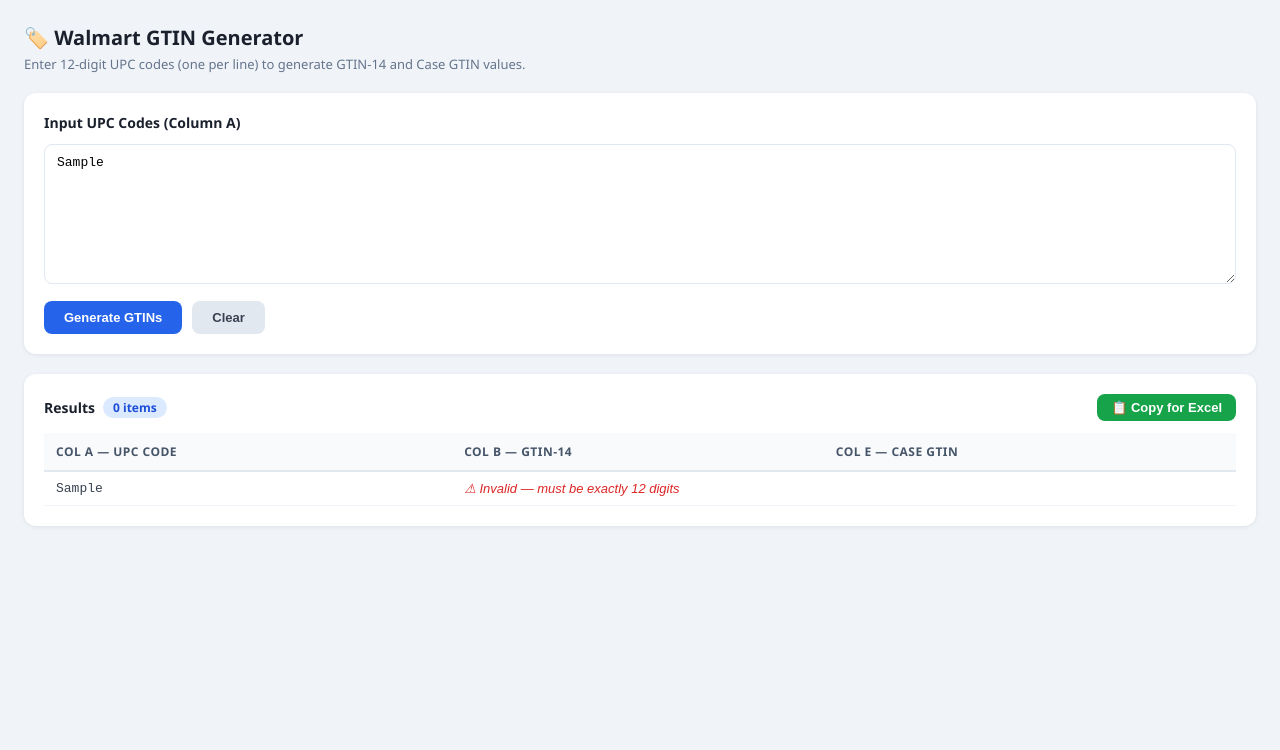
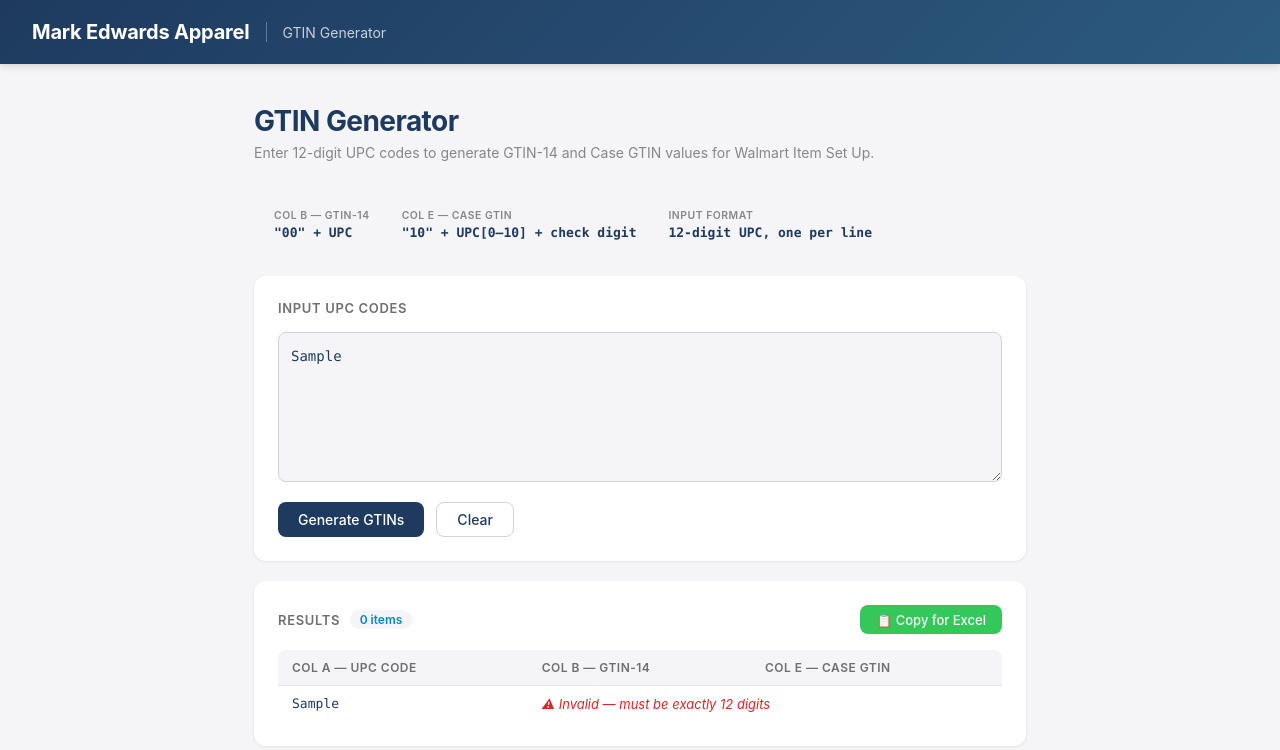
Before and after one commit to abivijayathas/gtin-generator, a website: page index.html in a window 1280 px wide. Both pictures are taken after typing "Sample" into the empty fields and a click on the button "Generate GTINs". Drawn offline with Linux system fonts and the light colour scheme.

Commit message:
update index.html
ME UI

```diff
--- a/index.html
+++ b/index.html
@@ -3,60 +3,276 @@
 <head>
 <meta charset="UTF-8">
 <meta name="viewport" content="width=device-width, initial-scale=1.0">
-<title>Walmart GTIN Generator</title>
+<title>GTIN Generator — Mark Edwards Apparel</title>
 <style>
   * { box-sizing: border-box; margin: 0; padding: 0; }
-  body { font-family: 'Segoe UI', sans-serif; background: #f0f4f8; padding: 24px; color: #1a202c; }
-  h1 { font-size: 20px; font-weight: 700; margin-bottom: 4px; color: #1a202c; }
-  p.sub { font-size: 13px; color: #64748b; margin-bottom: 20px; }
 
-  .card { background: white; border-radius: 12px; padding: 20px; margin-bottom: 20px; box-shadow: 0 1px 4px rgba(0,0,0,0.08); }
+  body {
+    font-family: -apple-system, BlinkMacSystemFont, 'Segoe UI', Roboto, sans-serif;
+    background: #f5f5f7;
+    color: #1e3a5f;
+    min-height: 100vh;
+  }
 
+  /* Header */
+  header {
+    background: linear-gradient(135deg, #1e3a5f, #2d5a7f);
+    color: white;
+    padding: 1.25rem 2rem;
+    display: flex;
+    align-items: center;
+    gap: 1rem;
+    box-shadow: 0 2px 8px rgba(0,0,0,0.15);
+  }
+  header .logo {
+    font-size: 1.25rem;
+    font-weight: 700;
+    letter-spacing: -0.01em;
+  }
+  header .divider {
+    width: 1px;
+    height: 20px;
+    background: rgba(255,255,255,0.3);
+  }
+  header .subtitle {
+    font-size: 0.875rem;
+    color: rgba(255,255,255,0.75);
+    font-weight: 400;
+  }
+
+  /* Main layout */
+  main {
+    max-width: 820px;
+    margin: 2.5rem auto;
+    padding: 0 1.5rem;
+  }
+
+  .page-title {
+    font-size: 1.75rem;
+    font-weight: 700;
+    color: #1e3a5f;
+    margin-bottom: 0.375rem;
+    letter-spacing: -0.02em;
+  }
+  .page-subtitle {
+    font-size: 0.875rem;
+    color: #86868b;
+    margin-bottom: 2rem;
+  }
+
+  /* Cards */
+  .card {
+    background: #ffffff;
+    border-radius: 12px;
+    box-shadow: 0 1px 3px rgba(0,0,0,0.08);
+    padding: 1.5rem;
+    margin-bottom: 1.25rem;
+    transition: box-shadow 0.2s;
+  }
+
+  .card-title {
+    font-size: 0.8125rem;
+    font-weight: 600;
+    color: #6e6e73;
+    text-transform: uppercase;
+    letter-spacing: 0.05em;
+    margin-bottom: 1rem;
+  }
+
+  /* Textarea */
   textarea {
-    width: 100%; height: 140px; border: 1px solid #e2e8f0; border-radius: 8px;
-    padding: 10px 12px; font-size: 13px; font-family: monospace; resize: vertical;
-    outline: none; transition: border 0.2s;
+    width: 100%;
+    height: 150px;
+    border: 1px solid #d2d2d7;
+    border-radius: 8px;
+    padding: 0.75rem;
+    font-size: 0.875rem;
+    font-family: 'SF Mono', 'Menlo', monospace;
+    background: #f5f5f7;
+    color: #1e3a5f;
+    resize: vertical;
+    outline: none;
+    transition: border-color 0.15s;
+    line-height: 1.6;
   }
-  textarea:focus { border-color: #3b82f6; }
+  textarea:focus {
+    border-color: #1e3a5f;
+    background: #ffffff;
+  }
+  textarea::placeholder { color: #86868b; }
 
-  .btn-row { display: flex; gap: 10px; margin-top: 12px; }
+  /* Buttons */
+  .btn-row {
+    display: flex;
+    gap: 0.75rem;
+    margin-top: 1rem;
+  }
+
   button {
-    padding: 9px 20px; border: none; border-radius: 8px; font-size: 13px;
-    font-weight: 600; cursor: pointer; transition: background 0.2s;
+    padding: 0.5rem 1.25rem;
+    border-radius: 8px;
+    font-size: 0.875rem;
+    font-weight: 500;
+    cursor: pointer;
+    transition: all 0.15s;
+    font-family: inherit;
   }
-  .btn-primary { background: #2563eb; color: white; }
-  .btn-primary:hover { background: #1d4ed8; }
-  .btn-secondary { background: #e2e8f0; color: #374151; }
-  .btn-secondary:hover { background: #cbd5e1; }
-  .btn-green { background: #16a34a; color: white; }
-  .btn-green:hover { background: #15803d; }
+  .btn-primary {
+    background: #1e3a5f;
+    color: white;
+    border: none;
+  }
+  .btn-primary:hover { background: #2d5a7f; }
 
-  table { width: 100%; border-collapse: collapse; font-size: 13px; }
+  .btn-secondary {
+    background: white;
+    color: #1e3a5f;
+    border: 1px solid #d2d2d7;
+  }
+  .btn-secondary:hover { background: #f5f5f7; }
+
+  .btn-success {
+    background: #34c759;
+    color: white;
+    border: none;
+    margin-left: auto;
+    padding: 0.4rem 1rem;
+    font-size: 0.8125rem;
+  }
+  .btn-success:hover { background: #28a745; }
+
+  /* Error */
+  .error-msg {
+    background: #fff5f5;
+    border: 1px solid rgba(255,59,48,0.2);
+    color: #dc2626;
+    border-radius: 8px;
+    padding: 0.625rem 0.875rem;
+    font-size: 0.8125rem;
+    margin-top: 0.75rem;
+  }
+
+  /* Results header row */
+  .results-header {
+    display: flex;
+    align-items: center;
+    margin-bottom: 1rem;
+  }
+  .results-title {
+    font-size: 0.8125rem;
+    font-weight: 600;
+    color: #6e6e73;
+    text-transform: uppercase;
+    letter-spacing: 0.05em;
+  }
+  .count-badge {
+    display: inline-flex;
+    align-items: center;
+    background: #f5f5f7;
+    color: #0088c2;
+    border-radius: 980px;
+    padding: 0.15rem 0.6rem;
+    font-size: 0.75rem;
+    font-weight: 600;
+    margin-left: 0.625rem;
+  }
+
+  /* Table */
+  .table-wrap { overflow-x: auto; }
+  table {
+    width: 100%;
+    border-collapse: collapse;
+    font-size: 0.875rem;
+  }
   thead th {
-    background: #f8fafc; text-align: left; padding: 10px 12px;
-    font-weight: 600; color: #475569; border-bottom: 2px solid #e2e8f0;
-    font-size: 12px; text-transform: uppercase; letter-spacing: 0.04em;
+    background: #f5f5f7;
+    text-align: left;
+    padding: 0.625rem 0.875rem;
+    font-size: 0.75rem;
+    font-weight: 600;
+    color: #6e6e73;
+    text-transform: uppercase;
+    letter-spacing: 0.04em;
+    border-bottom: 1px solid #e5e5e5;
   }
-  tbody tr:hover { background: #f8fafc; }
-  tbody td { padding: 9px 12px; border-bottom: 1px solid #f1f5f9; font-family: monospace; font-size: 13px; }
-  .col-a { color: #374151; }
-  .col-b { color: #2563eb; font-weight: 600; }
-  .col-e { color: #16a34a; font-weight: 600; }
-  .col-err { color: #dc2626; font-style: italic; font-family: sans-serif; }
+  thead th:first-child { border-radius: 8px 0 0 0; }
+  thead th:last-child { border-radius: 0 8px 0 0; }
 
-  .error-msg { background: #fef2f2; border: 1px solid #fecaca; color: #dc2626; border-radius: 8px; padding: 10px 14px; font-size: 13px; margin-top: 10px; }
-  .count-badge { display: inline-block; background: #dbeafe; color: #1d4ed8; border-radius: 20px; padding: 2px 10px; font-size: 12px; font-weight: 600; margin-left: 8px; }
-  .section-title { font-size: 14px; font-weight: 600; margin-bottom: 12px; display: flex; align-items: center; }
+  tbody tr { transition: background 0.1s; }
+  tbody tr:hover { background: #f5f5f7; }
+  tbody td {
+    padding: 0.625rem 0.875rem;
+    border-bottom: 1px solid rgba(0,0,0,0.06);
+    font-family: 'SF Mono', 'Menlo', monospace;
+    font-size: 0.8125rem;
+    color: #1e3a5f;
+  }
+  tbody tr:last-child td { border-bottom: none; }
+
+  .col-b { color: #0088c2; font-weight: 600; }
+  .col-e { color: #34c759; font-weight: 600; }
+  .col-err {
+    color: #dc2626;
+    font-style: italic;
+    font-family: -apple-system, BlinkMacSystemFont, sans-serif;
+    font-size: 0.8125rem;
+  }
+
+  /* Info strip */
+  .info-strip {
+    background: #f5f5f7;
+    border-radius: 12px;
+    padding: 1rem 1.25rem;
+    display: flex;
+    gap: 2rem;
+    margin-bottom: 1.25rem;
+  }
+  .info-item { display: flex; flex-direction: column; gap: 0.2rem; }
+  .info-label {
+    font-size: 0.65rem;
+    font-weight: 600;
+    text-transform: uppercase;
+    letter-spacing: 0.05em;
+    color: #86868b;
+  }
+  .info-value {
+    font-size: 0.8125rem;
+    font-weight: 600;
+    color: #1e3a5f;
+    font-family: 'SF Mono', 'Menlo', monospace;
+  }
 </style>
 </head>
 <body>
 
-<h1>🏷️ Walmart GTIN Generator</h1>
-<p class="sub">Enter 12-digit UPC codes (one per line) to generate GTIN-14 and Case GTIN values.</p>
+<header>
+  <div class="logo">Mark Edwards Apparel</div>
+  <div class="divider"></div>
+  <div class="subtitle">GTIN Generator</div>
+</header>
+
+<main>
+  <div class="page-title">GTIN Generator</div>
+  <p class="page-subtitle">Enter 12-digit UPC codes to generate GTIN-14 and Case GTIN values for Walmart Item Set Up.</p>
+
+  <div class="info-strip">
+    <div class="info-item">
+      <span class="info-label">Col B — GTIN-14</span>
+      <span class="info-value">"00" + UPC</span>
+    </div>
+    <div class="info-item">
+      <span class="info-label">Col E — Case GTIN</span>
+      <span class="info-value">"10" + UPC[0–10] + check digit</span>
+    </div>
+    <div class="info-item">
+      <span class="info-label">Input Format</span>
+      <span class="info-value">12-digit UPC, one per line</span>
+    </div>
+  </div>
 
   <div class="card">
-  <div class="section-title">Input UPC Codes (Column A)</div>
-  <textarea id="upcInput" placeholder="Paste your 12-digit UPC codes here, one per line:&#10;622793971925&#10;622793971963&#10;622793972007"></textarea>
+    <div class="card-title">Input UPC Codes</div>
+    <textarea id="upcInput" placeholder="Paste 12-digit UPC codes here, one per line:&#10;622793971925&#10;622793971963&#10;622793972007"></textarea>
     <div class="btn-row">
       <button class="btn-primary" onclick="generate()">Generate GTINs</button>
       <button class="btn-secondary" onclick="clearAll()">Clear</button>
@@ -65,12 +281,12 @@
   </div>
 
   <div class="card" id="resultsCard" style="display:none">
-  <div class="section-title">
-    Results
+    <div class="results-header">
+      <span class="results-title">Results</span>
       <span class="count-badge" id="countBadge"></span>
-    <button class="btn-green" style="margin-left:auto; padding:6px 14px;" onclick="copyTSV()">📋 Copy for Excel</button>
+      <button class="btn-success" onclick="copyTSV()">📋 Copy for Excel</button>
     </div>
-  <div style="overflow-x:auto">
+    <div class="table-wrap">
       <table>
         <thead>
           <tr>
@@ -83,13 +299,13 @@
       </table>
     </div>
   </div>
+</main>
 
 <script>
 function calcCheckDigit(s13) {
   let sum = 0;
   for (let i = 0; i < 13; i++) {
-    const d = parseInt(s13[i]);
-    sum += d * (i % 2 === 0 ? 3 : 1);
+    sum += parseInt(s13[i]) * (i % 2 === 0 ? 3 : 1);
   }
   return (10 - (sum % 10)) % 10;
 }
@@ -112,15 +328,14 @@
   lines.forEach(upc => {
     const tr = document.createElement('tr');
     if (!/^\d{12}$/.test(upc)) {
-      tr.innerHTML = `<td class="col-a">${upc}</td><td class="col-err" colspan="2">⚠ Invalid — must be exactly 12 digits</td>`;
+      tr.innerHTML = `<td>${upc}</td><td class="col-err" colspan="2">⚠ Invalid — must be exactly 12 digits</td>`;
       tbody.appendChild(tr);
       return;
     }
     const colB = '00' + upc;
     const colC = '10' + upc.substring(0, 11);
-    const checkDigit = calcCheckDigit(colC);
-    const colE = colC + checkDigit;
-    tr.innerHTML = `<td class="col-a">${upc}</td><td class="col-b">${colB}</td><td class="col-e">${colE}</td>`;
+    const colE = colC + calcCheckDigit(colC);
+    tr.innerHTML = `<td>${upc}</td><td class="col-b">${colB}</td><td class="col-e">${colE}</td>`;
     tbody.appendChild(tr);
     validCount++;
   });
@@ -134,11 +349,10 @@
   let tsv = 'UPC Code\tGTIN-14\tCase GTIN\n';
   rows.forEach(row => {
     const cells = row.querySelectorAll('td');
-    const vals = Array.from(cells).map(c => c.textContent.trim());
-    tsv += vals.join('\t') + '\n';
+    tsv += Array.from(cells).map(c => c.textContent.trim()).join('\t') + '\n';
   });
   navigator.clipboard.writeText(tsv).then(() => {
-    const btn = document.querySelector('.btn-green');
+    const btn = document.querySelector('.btn-success');
     btn.textContent = '✅ Copied!';
     setTimeout(() => btn.textContent = '📋 Copy for Excel', 2000);
   });
```
Lines whose indentation alone changed are shown as unchanged.
